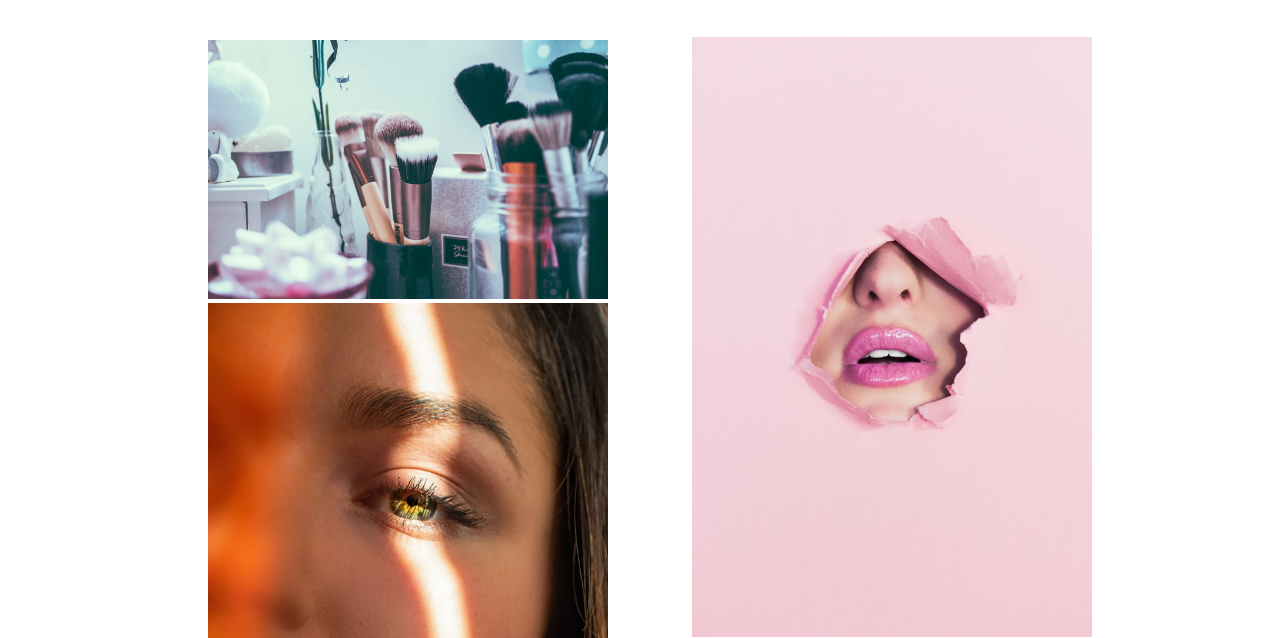
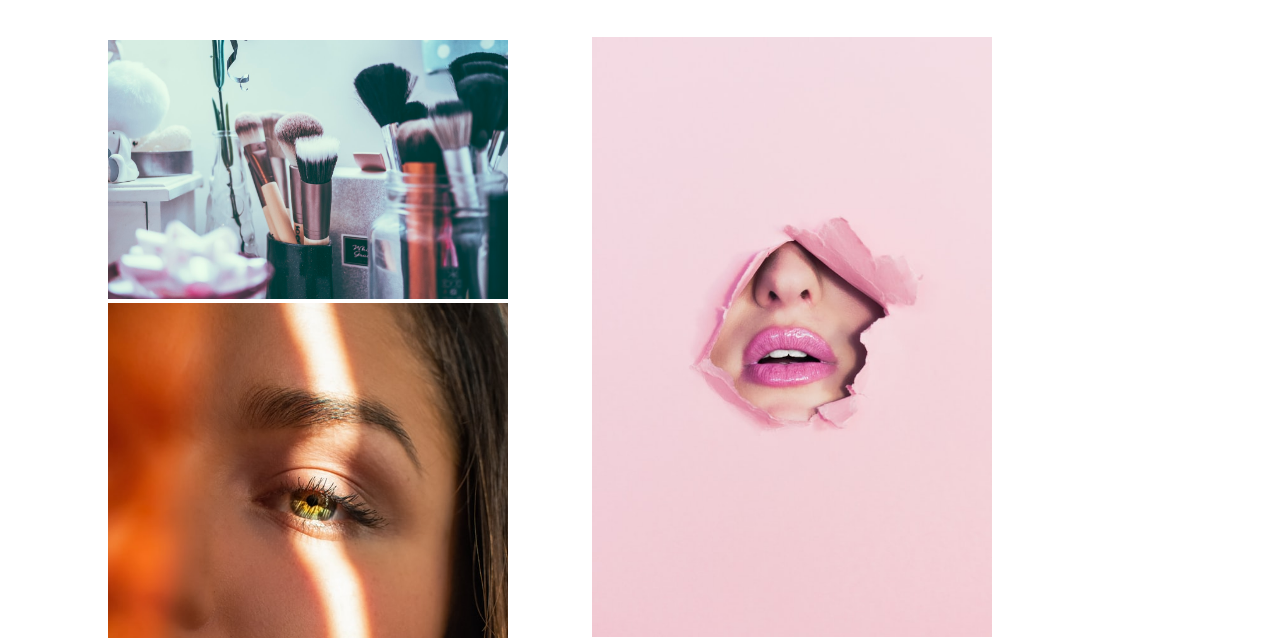
Before and after one commit to AnastasijaD/anastasijad.github.io, a plain HTML site: page index.html in a window 1280 px wide. Shown: the part 161-799 px from the top of the page. Drawn offline with Linux system fonts and the light colour scheme.

Commit message:
Update stylepp.css

```diff
--- a/stylepp.css
+++ b/stylepp.css
@@ -50,7 +50,7 @@ li {
 #home-col-1{
 			display: inline-block;
 			width:400px;
-			margin: 10px 40px 10px 200px;
+			margin: 10px 40px 10px 100px;
 					}
 
 #home-col-2{
```
